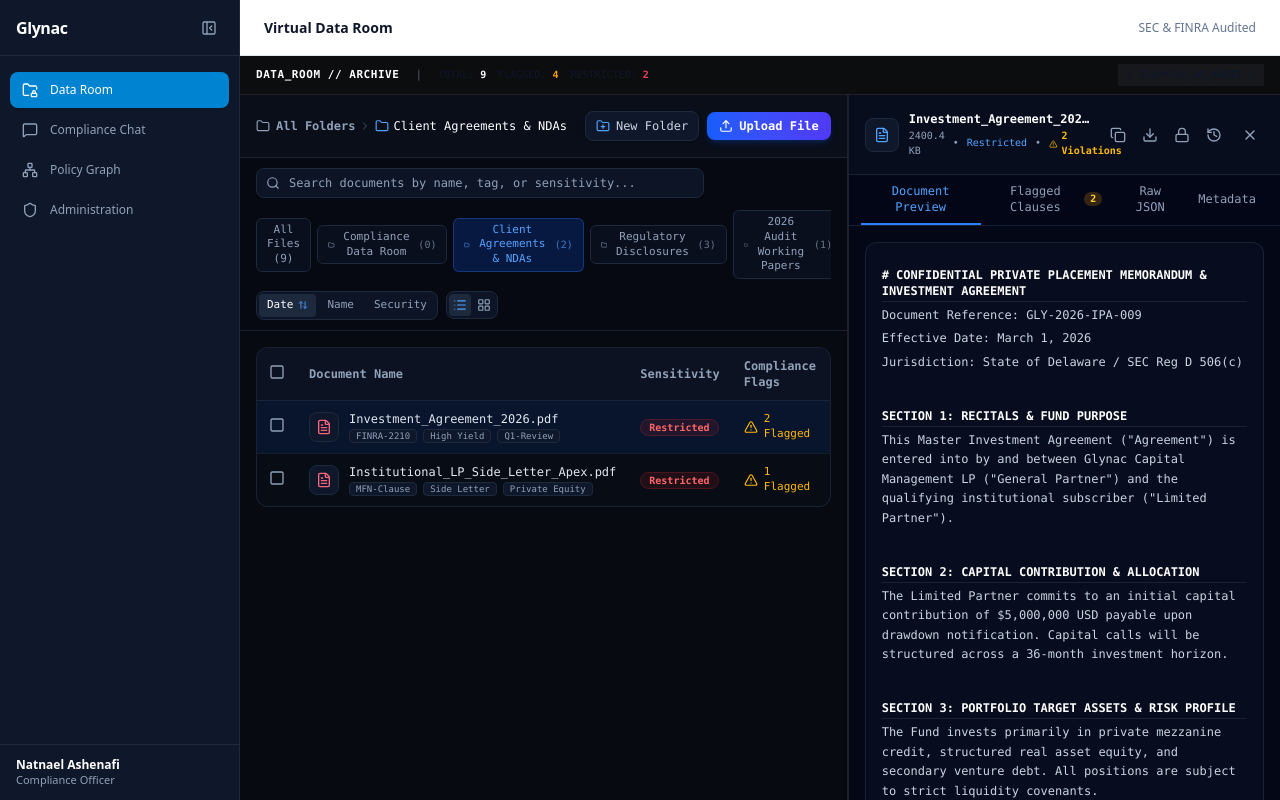
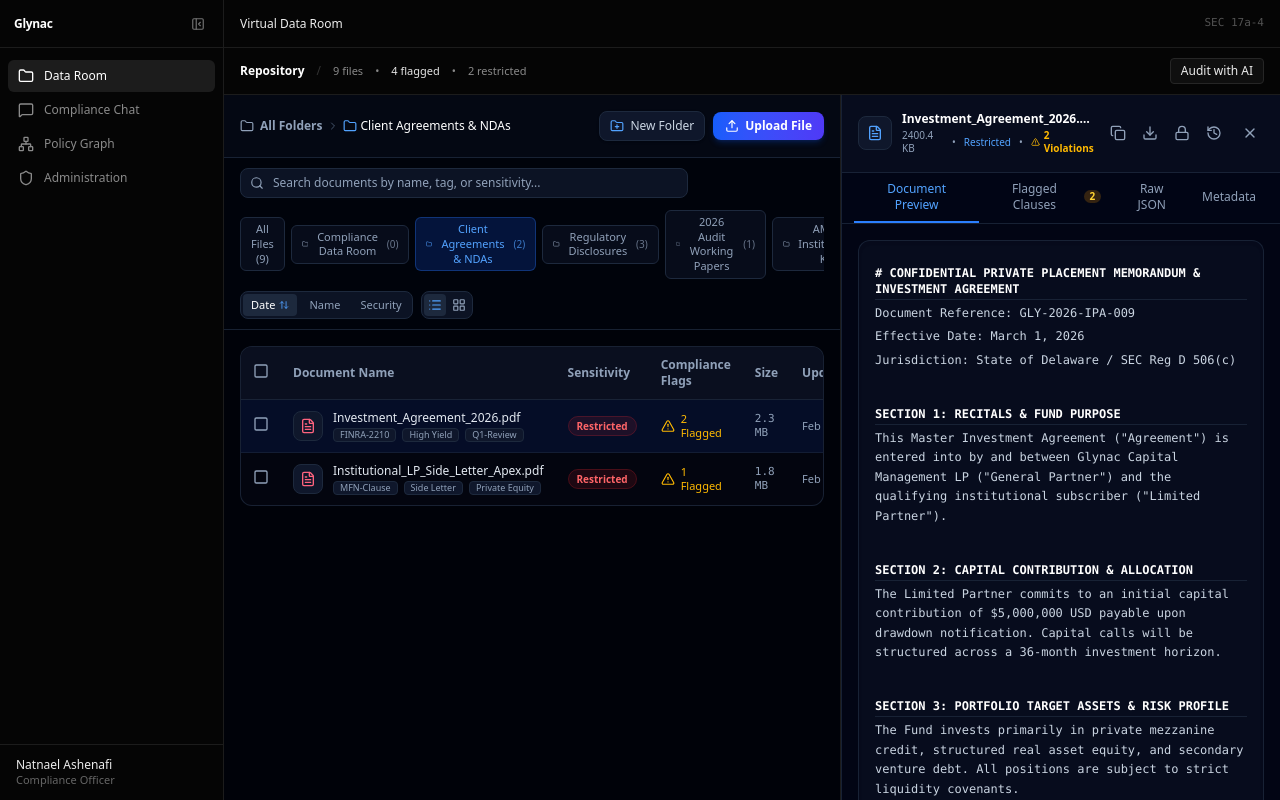
Before and after one commit to Natnael9/Glynac, a Next.js app: page / in a window 1280 px wide. Built offline with nearby package versions, Linux system fonts and the light colour scheme.

Commit message:
style(palette): implement Pure Neutral Monochrome Linear/Raycast color palette with pitch black and neutral zinc borders

```diff
--- a/src/app/globals.css
+++ b/src/app/globals.css
@@ -1,45 +1,51 @@
 @import "tailwindcss";
 
 :root {
-  --bg-app: #f8fafc;
-  --bg-sidebar: #0f172a;
-  --bg-surface: #ffffff;
-  --border-app: #e2e8f0;
-  --border-strong: #cbd5e1;
-  --text-main: #0f172a;
-  --text-muted: #64748b;
-  --primary: #0284c7;
+  --bg-app: #000000;
+  --bg-sidebar: #050505;
+  --bg-surface: #0a0a0a;
+  --bg-surface-elevated: #121212;
+  --bg-surface-hover: #171717;
+
+  --border-subtle: #1c1c1c;
+  --border-strong: #262626;
+  --border-focus: #404040;
+
+  --text-primary: #ededed;
+  --text-secondary: #a1a1a1;
+  --text-muted: #525252;
 }
 
-/* Institutional Clean Professional Theme (Datasite / Carta style) */
+/* Linear / Raycast pure neutral monochrome */
 body {
-  background-color: #f8fafc;
-  color: #0f172a;
-  font-family: -apple-system, BlinkMacSystemFont, "Inter", "Segoe UI", Roboto, Helvetica, Arial, sans-serif;
+  background-color: #000000;
+  color: #ededed;
+  font-family: -apple-system, BlinkMacSystemFont, "Segoe UI", Roboto, Helvetica, Arial, sans-serif;
   overflow-x: hidden;
   -webkit-font-smoothing: antialiased;
 }
 
-/* Scrollbars */
+/* Slim monochrome scrollbars */
 ::-webkit-scrollbar {
-  width: 6px;
-  height: 6px;
+  width: 4px;
+  height: 4px;
 }
 
 ::-webkit-scrollbar-track {
-  background: #f1f5f9;
+  background: #000000;
 }
 
 ::-webkit-scrollbar-thumb {
-  background: #cbd5e1;
-  border-radius: 3px;
+  background: #262626;
+  border-radius: 2px;
 }
 
 ::-webkit-scrollbar-thumb:hover {
-  background: #94a3b8;
+  background: #404040;
 }
 
+/* Subtle neutral focus ring */
 *:focus-visible {
-  outline: 2px solid #0284c7 !important;
+  outline: 1px solid #737373 !important;
   outline-offset: 1px;
 }
--- a/src/app/layout.tsx
+++ b/src/app/layout.tsx
@@ -6,7 +6,7 @@ import { ChatProvider } from '@/lib/chatContext';
 import { AdminProvider } from '@/lib/adminContext';
 
 export const metadata: Metadata = {
-  title: 'Glynac — Financial Compliance Platform',
+  title: 'Glynac — Compliance Platform',
   description: 'Enterprise Virtual Data Room and Regulatory Compliance Suite.',
 };
 
@@ -16,8 +16,8 @@ export default function RootLayout({
   children: React.ReactNode;
 }) {
   return (
-    <html lang="en" className="h-full antialiased">
-      <body className="min-h-full flex flex-col bg-[#f8fafc] text-[#0f172a] font-sans">
+    <html lang="en" className="h-full antialiased dark">
+      <body className="min-h-full flex flex-col bg-[#000000] text-[#ededed] font-sans selection:bg-[#262626] selection:text-white">
         <VDRProvider>
           <ChatProvider>
             <AdminProvider>
--- a/src/app/vdr/page.tsx
+++ b/src/app/vdr/page.tsx
@@ -17,52 +17,49 @@ export default function VDRPage() {
   const restrictedCount = documents.filter((d) => d.sensitivity === 'Restricted').length;
 
   return (
-    <div className="flex flex-col h-full bg-[#0c0d0e] overflow-hidden select-none font-mono text-[11px]">
-      {/* Dense Utilitarian Stats Header */}
-      <div className="border-b border-[#1f2126] bg-[#0c0d0e] px-4 py-2 flex flex-wrap items-center justify-between gap-3 shrink-0">
-        <div className="flex items-center gap-4">
-          <span className="font-bold text-white uppercase tracking-wider">
-            DATA_ROOM // ARCHIVE
+    <div className="flex flex-col h-full bg-[#000000] overflow-hidden select-none text-xs">
+      {/* Top Simple Sub-header - Linear Monochrome */}
+      <div className="border-b border-[#1c1c1c] bg-[#050505] px-4 py-2.5 flex flex-wrap items-center justify-between gap-3 shrink-0">
+        <div className="flex items-center gap-3">
+          <span className="font-semibold text-white">
+            Repository
           </span>
-          <span className="text-[#525766]">|</span>
-          <div className="flex items-center gap-3 text-[10px]">
-            <span>
-              TOTAL: <span className="text-white font-bold">{totalDocs}</span>
-            </span>
-            <span>
-              FLAGGED: <span className="text-[#f59e0b] font-bold">{flaggedCount}</span>
-            </span>
-            <span>
-              RESTRICTED: <span className="text-[#f43f5e] font-bold">{restrictedCount}</span>
-            </span>
+          <span className="text-[#333333]">/</span>
+          <div className="flex items-center gap-3 text-[11px] text-[#8a8a8a]">
+            <span>{totalDocs} files</span>
+            <span>•</span>
+            <span className={flaggedCount > 0 ? 'text-[#e5e5e5]' : ''}>{flaggedCount} flagged</span>
+            <span>•</span>
+            <span>{restrictedCount} restricted</span>
           </div>
         </div>
 
         <div className="flex items-center gap-2">
           <Link
             href="/chat"
-            className="terminal-btn bg-[#17181c] hover:bg-[#f59e0b] hover:text-black hover:border-[#f59e0b] font-semibold text-[10px] px-2.5 py-1 uppercase"
+            className="px-2.5 py-1 rounded border border-[#262626] bg-[#0f0f0f] hover:bg-[#1a1a1a] text-[#ededed] text-xs transition-colors"
           >
-            [ DISPATCH_AI_AUDIT ]
+            Audit with AI
           </Link>
         </div>
       </div>
 
-      {/* Split Workstation View */}
+      {/* Main Split-Screen Workspace */}
       <div className="flex-1 flex overflow-hidden">
-        {/* Left Explorer */}
+        {/* Left: Dynamic File Explorer */}
         <div className={`h-full ${activeDoc ? 'w-full lg:w-3/5 xl:w-7/12' : 'w-full'}`}>
           <FileExplorer />
         </div>
 
-        {/* Right Preview */}
+        {/* Right: In-App Document Previewer */}
         {activeDoc && (
-          <div className="hidden lg:block lg:w-2/5 xl:w-5/12 h-full border-l border-[#1f2126] bg-[#0c0d0e]">
+          <div className="hidden lg:block lg:w-2/5 xl:w-5/12 h-full border-l border-[#1c1c1c] bg-[#050505]">
             <DocumentPreviewer />
           </div>
         )}
       </div>
 
+      {/* Modals & Drawers */}
       <PermissionModal />
       <AuditLogDrawer />
       <UploadModal />
--- a/src/components/layout/AppShell.tsx
+++ b/src/components/layout/AppShell.tsx
@@ -4,7 +4,7 @@ import React, { useState } from 'react';
 import Link from 'next/link';
 import { usePathname } from 'next/navigation';
 import {
-  FolderLock,
+  Folder,
   MessageSquare,
   Network,
   Shield,
@@ -26,7 +26,7 @@ export function AppShell({ children }: AppShellProps) {
     {
       name: 'Data Room',
       href: '/vdr',
-      icon: FolderLock,
+      icon: Folder,
       current: pathname === '/vdr' || pathname === '/',
     },
     {
@@ -50,35 +50,35 @@ export function AppShell({ children }: AppShellProps) {
   ];
 
   return (
-    <div className="flex h-screen w-full bg-[#f8fafc] text-[#0f172a] overflow-hidden select-none font-sans text-sm">
-      {/* Retractable Desktop Sidebar */}
+    <div className="flex h-screen w-full bg-[#000000] text-[#ededed] overflow-hidden select-none font-sans text-xs">
+      {/* Retractable Desktop Sidebar - Pure Neutral Monochrome */}
       <aside
-        className={`hidden md:flex flex-col bg-[#0f172a] text-slate-300 border-r border-slate-800 transition-all duration-200 shrink-0 select-none ${
-          isCollapsed ? 'w-16' : 'w-60'
+        className={`hidden md:flex flex-col bg-[#050505] text-[#a1a1a1] border-r border-[#1c1c1c] transition-all duration-150 shrink-0 select-none ${
+          isCollapsed ? 'w-14' : 'w-56'
         }`}
       >
         {/* Brand & Toggle Bar */}
-        <div className="h-14 px-4 flex items-center justify-between border-b border-slate-800">
+        <div className="h-12 px-3.5 flex items-center justify-between border-b border-[#1c1c1c]">
           {!isCollapsed && (
-            <span className="font-semibold text-white tracking-tight text-base">
+            <span className="font-semibold text-white tracking-tight text-xs">
               Glynac
             </span>
           )}
           <button
             onClick={() => setIsCollapsed(!isCollapsed)}
-            className="p-1.5 rounded-md text-slate-400 hover:text-white hover:bg-slate-800 transition-colors ml-auto"
+            className="p-1 rounded text-[#737373] hover:text-white hover:bg-[#171717] transition-colors ml-auto"
             title={isCollapsed ? 'Expand sidebar' : 'Collapse sidebar'}
           >
             {isCollapsed ? (
-              <PanelLeftOpen className="h-4 w-4" />
+              <PanelLeftOpen className="h-3.5 w-3.5" />
             ) : (
-              <PanelLeftClose className="h-4 w-4" />
+              <PanelLeftClose className="h-3.5 w-3.5" />
             )}
           </button>
         </div>
 
         {/* Navigation Items */}
-        <nav className="flex-1 px-2.5 py-4 space-y-1">
+        <nav className="flex-1 px-2 py-3 space-y-0.5">
           {navigation.map((item) => {
             const Icon = item.icon;
             return (
@@ -86,10 +86,10 @@ export function AppShell({ children }: AppShellProps) {
                 key={item.name}
                 href={item.href}
                 title={isCollapsed ? item.name : undefined}
-                className={`flex items-center gap-3 px-3 py-2.5 rounded-lg text-xs font-medium transition-colors ${
+                className={`flex items-center gap-2.5 px-2.5 py-2 rounded-md text-xs transition-colors ${
                   item.current
-                    ? 'bg-sky-600 text-white shadow-sm'
-                    : 'text-slate-400 hover:text-white hover:bg-slate-800/60'
+                    ? 'bg-[#1c1c1c] text-white font-medium'
+                    : 'text-[#8a8a8a] hover:text-[#ededed] hover:bg-[#121212]'
                 }`}
               >
                 <Icon className="h-4 w-4 shrink-0" />
@@ -100,14 +100,14 @@ export function AppShell({ children }: AppShellProps) {
         </nav>
 
         {/* User Card */}
-        <div className="p-3 border-t border-slate-800">
+        <div className="p-3 border-t border-[#1c1c1c]">
           {!isCollapsed ? (
             <div className="px-1 text-xs">
-              <p className="font-semibold text-white truncate">Natnael Ashenafi</p>
-              <p className="text-slate-400 text-[11px] truncate">Compliance Officer</p>
+              <p className="font-medium text-[#ededed] truncate">Natnael Ashenafi</p>
+              <p className="text-[#666666] text-[11px] truncate">Compliance Officer</p>
             </div>
           ) : (
-            <div className="h-8 w-8 mx-auto rounded-full bg-slate-800 text-slate-200 flex items-center justify-center font-bold text-xs">
+            <div className="h-7 w-7 mx-auto rounded bg-[#171717] border border-[#262626] text-[#ededed] flex items-center justify-center font-semibold text-[10px]">
               NA
             </div>
           )}
@@ -115,42 +115,42 @@ export function AppShell({ children }: AppShellProps) {
       </aside>
 
       {/* Main Panel */}
-      <div className="flex-1 flex flex-col min-w-0 overflow-hidden bg-white">
+      <div className="flex-1 flex flex-col min-w-0 overflow-hidden bg-[#000000]">
         {/* Top Header */}
-        <header className="h-14 border-b border-slate-200 bg-white px-4 sm:px-6 flex items-center justify-between shrink-0">
-          <div className="flex items-center gap-3">
+        <header className="h-12 border-b border-[#1c1c1c] bg-[#050505] px-4 flex items-center justify-between shrink-0">
+          <div className="flex items-center gap-2.5">
             <button
               onClick={() => setIsMobileOpen(!isMobileOpen)}
-              className="md:hidden p-1.5 rounded-md text-slate-600 hover:text-slate-900 hover:bg-slate-100"
+              className="md:hidden p-1 rounded text-[#737373] hover:text-white hover:bg-[#171717]"
             >
-              <Menu className="h-5 w-5" />
+              <Menu className="h-4 w-4" />
             </button>
-            <h2 className="font-semibold text-slate-900 text-sm">
+            <span className="font-medium text-[#ededed] text-xs">
               {pathname === '/vdr' || pathname === '/'
                 ? 'Virtual Data Room'
                 : pathname === '/chat'
                 ? 'Compliance Chat'
                 : pathname === '/tree'
-                ? 'Policy Graph Editor'
-                : 'System Administration'}
-            </h2>
+                ? 'Policy Graph'
+                : 'Administration'}
+            </span>
           </div>
 
-          <div className="text-xs text-slate-500 font-medium">
-            SEC & FINRA Audited
+          <div className="text-[11px] text-[#525252] font-mono">
+            SEC 17a-4
           </div>
         </header>
 
         {/* Mobile Navigation Drawer */}
         {isMobileOpen && (
-          <div className="md:hidden border-b border-slate-200 bg-[#0f172a] text-white p-3 space-y-1">
+          <div className="md:hidden border-b border-[#1c1c1c] bg-[#050505] text-[#ededed] p-2 space-y-0.5">
             {navigation.map((item) => (
               <Link
                 key={item.name}
                 href={item.href}
                 onClick={() => setIsMobileOpen(false)}
-                className={`flex items-center gap-3 px-3 py-2 rounded-md text-xs ${
-                  item.current ? 'bg-sky-600 text-white' : 'text-slate-400'
+                className={`flex items-center gap-2.5 px-2.5 py-2 rounded text-xs ${
+                  item.current ? 'bg-[#1c1c1c] text-white' : 'text-[#8a8a8a]'
                 }`}
               >
                 <span>{item.name}</span>
@@ -160,7 +160,7 @@ export function AppShell({ children }: AppShellProps) {
         )}
 
         {/* Content View */}
-        <main className="flex-1 overflow-hidden relative bg-[#f8fafc]">{children}</main>
+        <main className="flex-1 overflow-hidden relative bg-[#000000]">{children}</main>
       </div>
     </div>
   );
```
